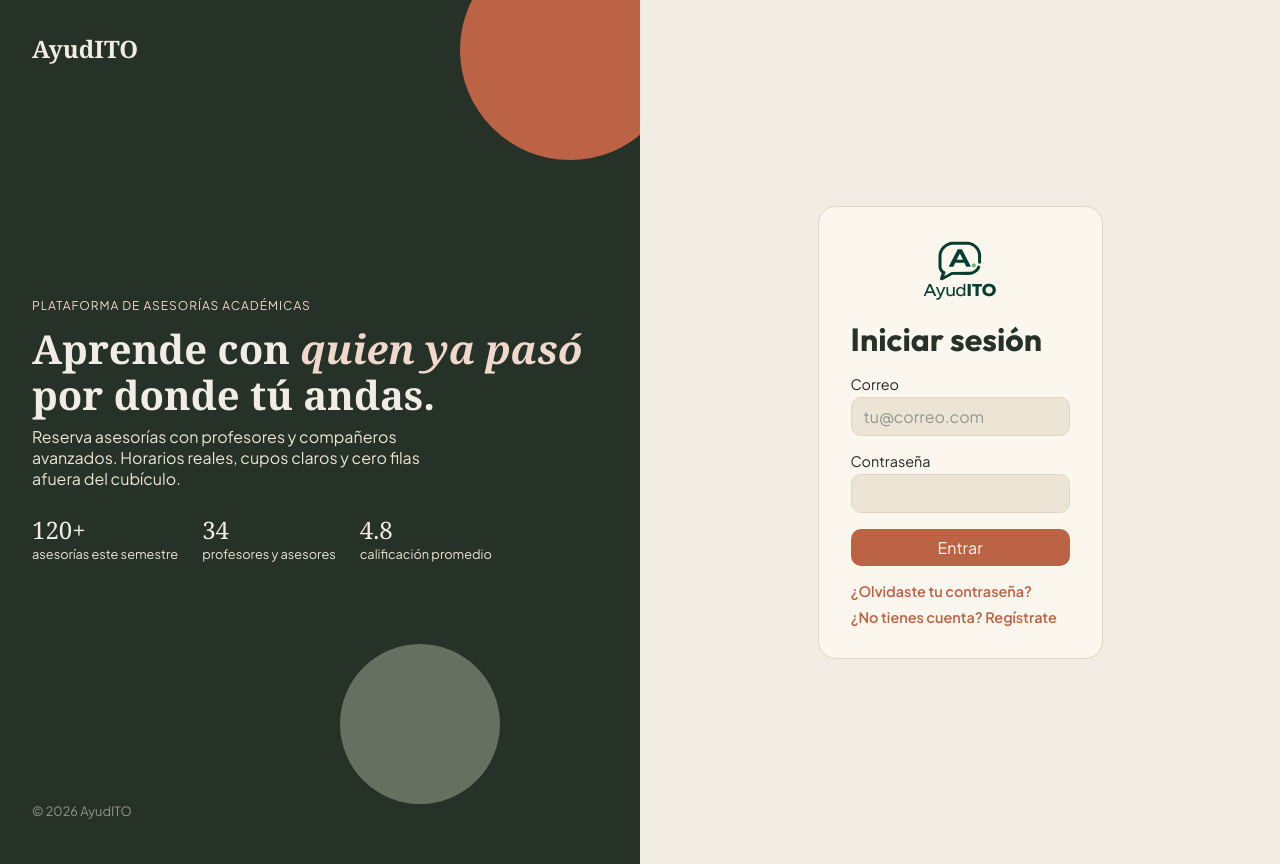
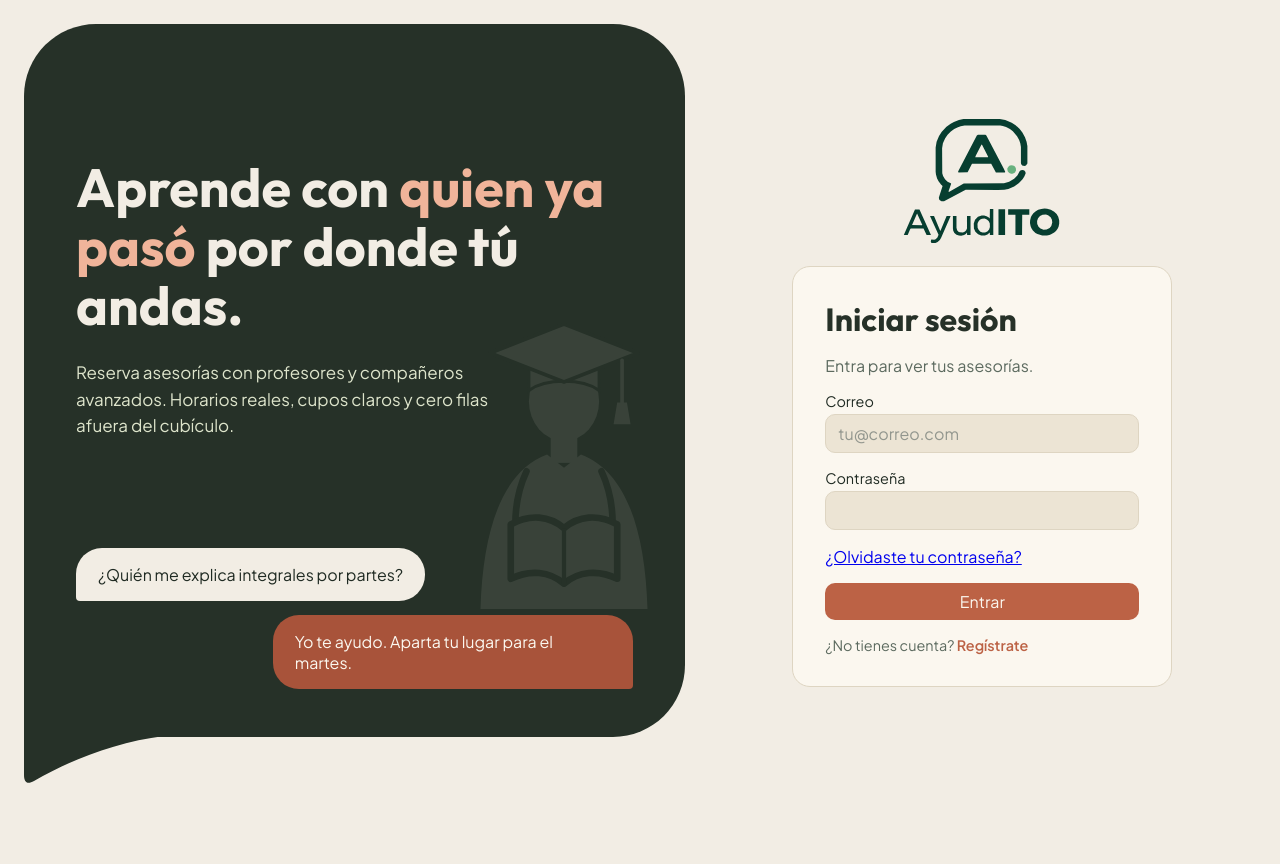
Before and after one commit to DaniielA5/plataforma-asesorias, a React (Vite) app in the folder frontend/: page /login in a window 1280 px wide. After the commit the page ends 800 px from the top, so only its background shows below. Built offline with nearby package versions, Linux system fonts and the light colour scheme.

Commit message:
feat(ui): agrega la plantilla de burbuja a las pantallas de acceso

```diff
--- a/frontend/src/App.jsx
+++ b/frontend/src/App.jsx
@@ -8,6 +8,7 @@ import CatalogoAsesorias from './pages/CatalogoAsesorias'
 import MisAsesorias from './pages/MisAsesorias'
 import PanelProfesor from './pages/PanelProfesor'
 import Layout from './layout/Layout'
+import AuthLayout from './layout/AuthLayout'
 import AdminLayout from './pages/admin/AdminLayout'
 import UsuariosAdmin from './pages/admin/UsuariosAdmin'
 import MateriasAdmin from './pages/admin/MateriasAdmin'
@@ -18,10 +19,12 @@ import Inicio from './pages/Inicio'
 function App() {
   return (
     <Routes>
-      <Route path="/login" element={<Login />} />
-      <Route path="/registro" element={<Registro />} />
-      <Route path="/recuperar" element={<Recuperar />} />
-      <Route path="/restablecer" element={<Restablecer />} />
+      <Route element={<AuthLayout />}>
+        <Route path="/login" element={<Login />} />
+        <Route path="/registro" element={<Registro />} />
+        <Route path="/recuperar" element={<Recuperar />} />
+        <Route path="/restablecer" element={<Restablecer />} />
+      </Route>
 
       <Route
         element={
--- /dev/null
+++ b/frontend/src/layout/AuthLayout.css
@@ -0,0 +1,179 @@
+.auth {
+  display: grid;
+  grid-template-columns: minmax(0, 1.15fr) minmax(0, 1fr);
+  min-height: 100vh;
+}
+
+/* ---------- Burbuja ---------- */
+
+/* sticky: si el formulario es largo (registro), la burbuja se queda a la vista. */
+.auth__burbuja {
+  position: sticky;
+  top: 0;
+  align-self: start;
+  display: flex;
+  flex-direction: column;
+  height: 100vh;
+  min-height: 600px;
+  padding: 24px 0 16px 24px;
+}
+
+.auth__panel {
+  position: relative;
+  flex: 1;
+  display: flex;
+  flex-direction: column;
+  gap: var(--espacio-seccion);
+  overflow: hidden;
+  padding: 48px 52px;
+  border-radius: 72px 72px 72px 0;
+  background: var(--color-primario);
+  color: var(--color-primario-texto);
+}
+
+.auth__cola {
+  flex-shrink: 0;
+  width: 140px;
+  height: 48px;
+  margin-top: -1px;
+  fill: var(--color-primario);
+}
+
+.auth__silueta {
+  position: absolute;
+  right: 0;
+  bottom: 18%;
+  height: 44%;
+  opacity: 0.09;
+  pointer-events: none;
+}
+
+/* position: relative deja el texto por encima de la silueta. */
+.auth__mensaje {
+  position: relative;
+  margin-block: auto;
+}
+
+.auth__titular {
+  margin: 0;
+  font-family: var(--fuente-titulo);
+  font-size: clamp(2rem, min(4.2vw, 7.2vh), 3.375rem);
+  font-weight: 700;
+  line-height: 1.1;
+}
+
+.auth__titular em {
+  font-style: normal;
+  color: var(--color-acento-claro);
+}
+
+.auth__descripcion {
+  max-width: 460px;
+  margin: var(--espacio-seccion) 0 0;
+  font-size: 1.0625rem;
+  line-height: 1.55;
+  color: var(--color-secundario-suave);
+}
+
+.auth__chat {
+  position: relative;
+  display: flex;
+  flex-direction: column;
+  gap: 14px;
+}
+
+.auth__globo {
+  max-width: 360px;
+  margin: 0;
+  padding: 16px 22px;
+}
+
+.auth__globo--pregunta {
+  align-self: flex-start;
+  border-radius: 26px 26px 26px 4px;
+  background: var(--color-primario-texto);
+  color: var(--color-texto);
+}
+
+.auth__globo--respuesta {
+  align-self: flex-end;
+  border-radius: 26px 26px 4px 26px;
+  background: var(--color-acento-fuerte);
+  color: var(--color-acento-texto);
+}
+
+/* ---------- Formulario ---------- */
+
+.auth__contenido {
+  display: flex;
+  align-items: center;
+  justify-content: center;
+  padding: var(--espacio-pagina);
+}
+
+.auth__caja {
+  display: flex;
+  flex-direction: column;
+  gap: calc(var(--espacio-base) * 2);
+  width: 100%;
+  max-width: 380px;
+}
+
+.auth__logo {
+  align-self: center;
+  width: 168px;
+}
+
+/* Pantallas de escritorio bajitas (laptop): logo más chico para que quepa todo. */
+@media (min-width: 901px) and (max-height: 760px) {
+  .auth__logo {
+    width: 120px;
+  }
+
+  .auth__contenido {
+    padding-block: var(--espacio-base);
+  }
+}
+
+/* Celular y tablet: la burbuja pasa arriba y solo deja el titular. */
+@media (max-width: 900px) {
+  .auth {
+    grid-template-columns: minmax(0, 1fr);
+    align-content: start;
+  }
+
+  .auth__burbuja {
+    position: static;
+    height: auto;
+    min-height: 0;
+    padding: 12px 12px 0;
+  }
+
+  .auth__panel {
+    padding: 32px 24px;
+    border-radius: 40px 40px 40px 0;
+  }
+
+  .auth__descripcion,
+  .auth__chat {
+    display: none;
+  }
+
+  .auth__silueta {
+    bottom: 0;
+    height: 95%;
+  }
+
+  .auth__cola {
+    width: 72px;
+    height: 25px;
+  }
+
+  .auth__contenido {
+    padding: var(--espacio-base) var(--espacio-seccion) var(--espacio-pagina);
+  }
+
+  .auth__logo {
+    width: 120px;
+  }
+}
--- /dev/null
+++ b/frontend/src/layout/AuthLayout.jsx
@@ -0,0 +1,47 @@
+import { Outlet } from 'react-router-dom'
+import logo from '../assets/logo.svg'
+import silueta from '../assets/silueta-estudiante.svg'
+import './AuthLayout.css'
+
+// Plantilla de las pantallas de acceso: la burbuja a la izquierda y el formulario a la derecha.
+export default function AuthLayout() {
+  return (
+    <div className="auth">
+      <aside className="auth__burbuja">
+        <div className="auth__panel">
+          <img className="auth__silueta" src={silueta} alt="" />
+
+          <div className="auth__mensaje">
+            <p className="auth__titular">
+              Aprende con <em>quien ya pasó</em> por donde tú andas.
+            </p>
+            <p className="auth__descripcion">
+              Reserva asesorías con profesores y compañeros avanzados. Horarios reales, cupos claros
+              y cero filas afuera del cubículo.
+            </p>
+          </div>
+
+          <div className="auth__chat">
+            <p className="auth__globo auth__globo--pregunta">
+              ¿Quién me explica integrales por partes?
+            </p>
+            <p className="auth__globo auth__globo--respuesta">
+              Yo te ayudo. Aparta tu lugar para el martes.
+            </p>
+          </div>
+        </div>
+
+        <svg className="auth__cola" viewBox="0 0 140 48" aria-hidden="true">
+          <path d="M0 0H140C92 6 46 24 10 45C3 49 0 46 0 39Z" />
+        </svg>
+      </aside>
+
+      <main className="auth__contenido">
+        <div className="auth__caja">
+          <img className="auth__logo" src={logo} alt="AyudITO" />
+          <Outlet />
+        </div>
+      </main>
+    </div>
+  )
+}
--- a/frontend/src/pages/Login.css
+++ /dev/null
@@ -1,124 +0,0 @@
-.login-pagina {
-  display: flex;
-  min-height: 100vh;
-}
-
-.login-pagina__marketing {
-  flex: 1;
-  background: var(--color-primario);
-  color: var(--color-primario-texto);
-  padding: var(--espacio-pagina);
-  display: flex;
-  flex-direction: column;
-  justify-content: space-between;
-  position: relative;
-  overflow: hidden;
-}
-
-.login-pagina__marca {
-  font-family: 'Playfair Display', Georgia, serif;
-  font-size: 1.5rem;
-  font-weight: 700;
-  color: var(--color-primario-texto);
-  position: relative;
-  z-index: 1;
-}
-
-.login-pagina__etiqueta {
-  text-transform: uppercase;
-  letter-spacing: 0.08em;
-  font-size: 0.75rem;
-  color: var(--color-acento-suave);
-}
-
-.login-pagina__titulo {
-  font-family: 'Playfair Display', Georgia, serif;
-  font-size: 2.5rem;
-  line-height: 1.15;
-  margin: 12px 0 0;
-  position: relative;
-  z-index: 1;
-}
-
-.login-pagina__titulo em {
-  color: var(--color-acento-suave);
-  font-style: italic;
-}
-
-.login-pagina__descripcion {
-  color: var(--color-superficie-2);
-  max-width: 420px;
-  margin-top: var(--espacio-base);
-  position: relative;
-  z-index: 1;
-}
-
-.login-pagina__stats {
-  display: flex;
-  gap: var(--espacio-seccion);
-  margin-top: var(--espacio-seccion);
-  position: relative;
-  z-index: 1;
-}
-
-.login-pagina__stat-numero {
-  font-family: 'Playfair Display', Georgia, serif;
-  font-size: 1.5rem;
-}
-
-.login-pagina__stat-etiqueta {
-  font-size: 0.8rem;
-  color: var(--color-superficie-2);
-}
-
-.login-pagina__pie {
-  font-size: 0.8rem;
-  color: var(--color-texto-suave);
-  position: relative;
-  z-index: 1;
-}
-
-.login-pagina__circulo {
-  position: absolute;
-  border-radius: 50%;
-}
-
-.login-pagina__circulo--acento {
-  width: 220px;
-  height: 220px;
-  background: var(--color-acento);
-  top: -60px;
-  right: -40px;
-}
-
-.login-pagina__circulo--verde {
-  width: 160px;
-  height: 160px;
-  background: var(--color-secundario-suave);
-  opacity: 0.35;
-  bottom: 60px;
-  right: 140px;
-}
-
-.login-pagina__formulario {
-  flex: 1;
-  display: flex;
-  align-items: center;
-  justify-content: center;
-  background: var(--color-fondo);
-  padding: var(--espacio-pagina);
-}
-
-@media (max-width: 860px) {
-  .login-pagina {
-    flex-direction: column;
-  }
-
-  .login-pagina__marketing {
-    min-height: 280px;
-  }
-}
-
-.login-pagina__formulario .formulario {
-  max-width: 480px;
-}
--- a/frontend/src/pages/Login.jsx
+++ b/frontend/src/pages/Login.jsx
@@ -2,8 +2,6 @@ import { useState } from 'react'
 import { useNavigate } from 'react-router-dom'
 import { useAuth } from '../context/AuthContext'
 import FormularioLogin from './auth/FormularioLogin'
-import logo from '../assets/logo.svg'
-import './Login.css'
 
 export default function Login() {
   const [error, setError] = useState('')
@@ -24,45 +22,5 @@ export default function Login() {
     }
   }
 
-  return (
-    <div className="login-pagina">
-      <div className="login-pagina__marketing">
-        <div className="login-pagina__circulo login-pagina__circulo--acento" />
-        <div className="login-pagina__circulo login-pagina__circulo--verde" />
-
-        <div className="login-pagina__marca">AyudITO</div>
-        <div>
-          <span className="login-pagina__etiqueta">Plataforma de asesorías académicas</span>
-          <h1 className="login-pagina__titulo">
-            Aprende con <em>quien ya pasó</em> por donde tú andas.
-          </h1>
-          <p className="login-pagina__descripcion">
-            Reserva asesorías con profesores y compañeros avanzados. Horarios reales, cupos claros
-            y cero filas afuera del cubículo.
-          </p>
-
-          <div className="login-pagina__stats">
-            <div>
-              <div className="login-pagina__stat-numero">120+</div>
-              <div className="login-pagina__stat-etiqueta">asesorías este semestre</div>
-            </div>
-            <div>
-              <div className="login-pagina__stat-numero">34</div>
-              <div className="login-pagina__stat-etiqueta">profesores y asesores</div>
-            </div>
-            <div>
-              <div className="login-pagina__stat-numero">4.8</div>
-              <div className="login-pagina__stat-etiqueta">calificación promedio</div>
-            </div>
-          </div>
-        </div>
-
-        <p className="login-pagina__pie">© 2026 AyudITO</p>
-      </div>
-
-      <div className="login-pagina__formulario">
-        <FormularioLogin onSubmit={enviar} enviando={enviando} errorGeneral={error} />
-      </div>
-    </div>
-  )
+  return <FormularioLogin onSubmit={enviar} enviando={enviando} errorGeneral={error} />
 }
--- a/frontend/src/pages/Restablecer.jsx
+++ b/frontend/src/pages/Restablecer.jsx
@@ -6,7 +6,6 @@ import AvisoError from '../components/AvisoError'
 import ReglasPassword from '../components/ReglasPassword'
 import { evaluarReglasPassword, passwordValida, validarConfirmacion } from './auth/validaciones'
 import { restablecerPassword } from '../api/auth'
-import logo from '../assets/logo.svg'
 import './auth/Formulario.css'
 
 export default function Restablecer() {
@@ -48,18 +47,16 @@ export default function Restablecer() {
 
   if (!token) {
     return (
-      <div className="formulario-pagina">
       <div className="formulario">
-          <p>Este enlace no es válido. <Link to="/recuperar">Pide uno nuevo</Link>.</p>
-        </div>
+        <p className="formulario__texto">
+          Este enlace no es válido. <Link to="/recuperar">Pide uno nuevo</Link>.
+        </p>
       </div>
     )
   }
 
   return (
-    <div className="formulario-pagina">
     <form className="formulario" onSubmit={enviar} noValidate>
-        <img className="formulario__logo" src={logo} alt="AyudITO" />
       <h1 className="formulario__titulo">Crear nueva contraseña</h1>
 
       {error && <AvisoError mensaje={error} />}
@@ -90,6 +87,5 @@ export default function Restablecer() {
         {enviando ? 'Guardando...' : 'Guardar nueva contraseña'}
       </Boton>
     </form>
-    </div>
   )
 }
--- a/frontend/src/pages/auth/FormularioLogin.jsx
+++ b/frontend/src/pages/auth/FormularioLogin.jsx
@@ -2,7 +2,6 @@ import { useState } from 'react'
 import Input from '../../components/Input'
 import Boton from '../../components/Boton'
 import AvisoError from '../../components/AvisoError'
-import logo from '../../assets/logo.svg'
 import { validarCorreo } from './validaciones'
 import './Formulario.css'
 import { Link } from 'react-router-dom'
@@ -29,10 +28,9 @@ function FormularioLogin({ onSubmit, enviando = false, errorGeneral = '' }) {
   }
 
   return (
-    <div className="formulario-pagina">
     <form className="formulario" onSubmit={enviar} noValidate>
-        <img className="formulario__logo" src={logo} alt="AyudITO" />
       <h1 className="formulario__titulo">Iniciar sesión</h1>
+      <p className="formulario__texto">Entra para ver tus asesorías.</p>
 
       {errorGeneral && <AvisoError mensaje={errorGeneral} />}
 
@@ -57,17 +55,16 @@ function FormularioLogin({ onSubmit, enviando = false, errorGeneral = '' }) {
         error={mostrar('password')}
       />
 
+      <Link className="formulario__olvido" to="/recuperar">¿Olvidaste tu contraseña?</Link>
+
       <Boton tipo="submit" deshabilitado={enviando}>
         {enviando ? 'Entrando...' : 'Entrar'}
       </Boton>
 
       <div className="formulario__enlaces">
-          <Link to="/recuperar">¿Olvidaste tu contraseña?</Link>
-          <Link to="/registro">¿No tienes cuenta? Regístrate</Link>
+        <span>¿No tienes cuenta? <Link to="/registro">Regístrate</Link></span>
       </div>
-
     </form>
-    </div>
   )
 }
 
--- a/frontend/src/pages/auth/FormularioRecuperar.jsx
+++ b/frontend/src/pages/auth/FormularioRecuperar.jsx
@@ -2,7 +2,6 @@ import { useState } from 'react'
 import Input from '../../components/Input'
 import Boton from '../../components/Boton'
 import AvisoError from '../../components/AvisoError'
-import logo from '../../assets/logo.svg'
 import { validarCorreo } from './validaciones'
 import './Formulario.css'
 import { Link } from 'react-router-dom'
@@ -22,9 +21,7 @@ function FormularioRecuperar({ onSubmit, enviando = false, errorGeneral = '', me
   }
 
   return (
-    <div className="formulario-pagina">
     <form className="formulario" onSubmit={enviar} noValidate>
-        <img className="formulario__logo" src={logo} alt="AyudITO" />
       <h1 className="formulario__titulo">Recuperar contraseña</h1>
       <p className="formulario__texto">
         Escribe el correo de tu cuenta y te enviaremos las instrucciones para crear una contraseña nueva.
@@ -55,9 +52,7 @@ function FormularioRecuperar({ onSubmit, enviando = false, errorGeneral = '', me
       <div className="formulario__enlaces">
         <Link to="/login">Volver a iniciar sesión</Link>
       </div>
-
     </form>
-    </div>
   )
 }
 
--- a/frontend/src/pages/auth/FormularioRegistro.jsx
+++ b/frontend/src/pages/auth/FormularioRegistro.jsx
@@ -3,7 +3,6 @@ import Input from '../../components/Input'
 import Boton from '../../components/Boton'
 import AvisoError from '../../components/AvisoError'
 import ReglasPassword from '../../components/ReglasPassword'
-import logo from '../../assets/logo.svg'
 import {
   evaluarReglasPassword,
   passwordValida,
@@ -57,10 +56,9 @@ function FormularioRegistro({ onSubmit, enviando = false, errorGeneral = '' }) {
   }
 
   return (
-    <div className="formulario-pagina">
     <form className="formulario" onSubmit={enviar} noValidate>
-        <img className="formulario__logo" src={logo} alt="AyudITO" />
       <h1 className="formulario__titulo">Crear cuenta</h1>
+      <p className="formulario__texto">Regístrate para apartar tus asesorías.</p>
 
       {errorGeneral && <AvisoError mensaje={errorGeneral} />}
 
@@ -125,9 +123,7 @@ function FormularioRegistro({ onSubmit, enviando = false, errorGeneral = '' }) {
       <div className="formulario__enlaces">
         <span>¿Ya tienes cuenta? <Link to="/login">Inicia sesión</Link></span>
       </div>
-
     </form>
-    </div>
   )
 }
 
```
Also changed, not shown: frontend/src/assets/silueta-estudiante.svg (added). Lines whose indentation alone changed are shown as unchanged.
